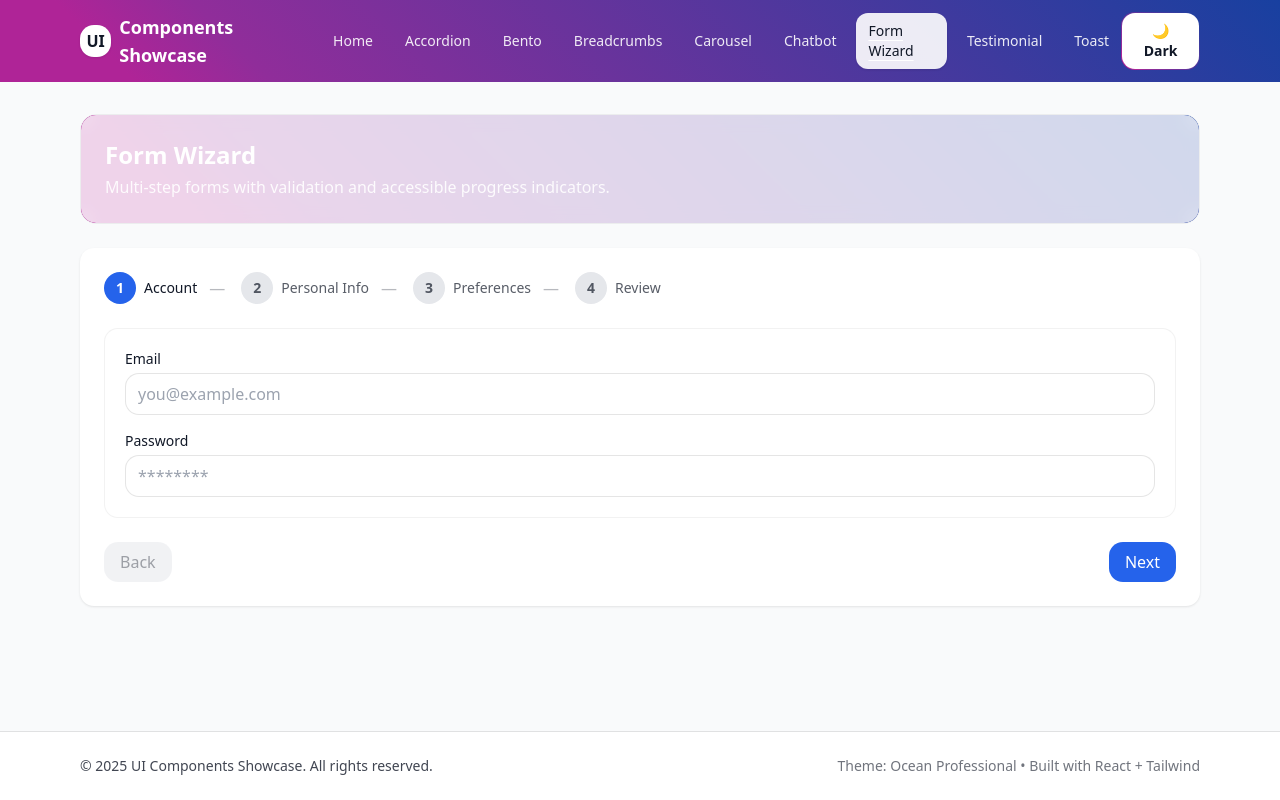
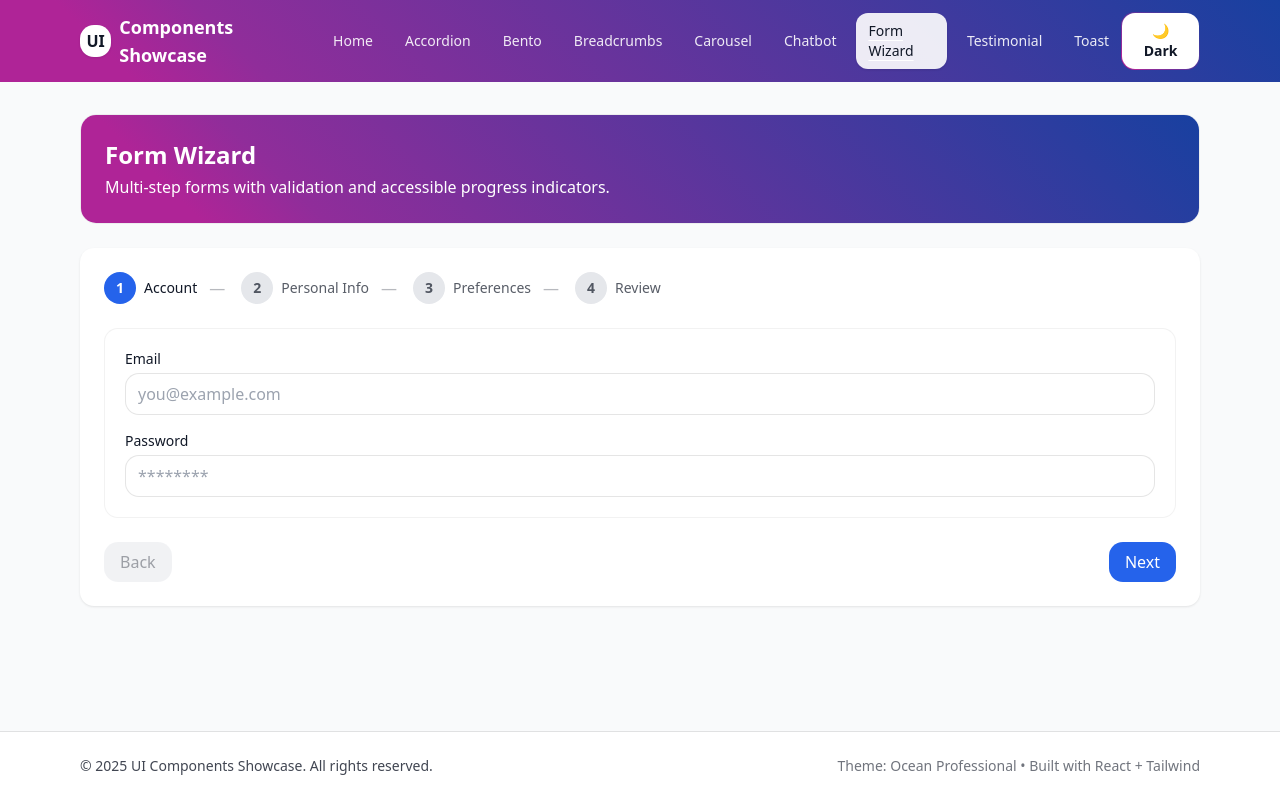
Before and after one commit to kavia-common/ui-components-showcase-3705-3714, a React (Create React App) app in the folder frontend_react_app/: page /form-wizard in a window 1280 px wide. Built offline with nearby package versions, Linux system fonts and the light colour scheme.

Commit message:
Checkpoint 40 - cgb1804199

```diff
--- a/frontend_react_app/src/pages/demos/FormWizardDemo.jsx
+++ b/frontend_react_app/src/pages/demos/FormWizardDemo.jsx
@@ -181,9 +181,9 @@ export default function FormWizardDemoPage() {
     <section className="space-y-6">
       <header className="rounded-2xl overflow-hidden border border-black/5">
         <div className="bg-brand-gradient">
-          <div className="surface-overlay-soft px-6 py-6">
+          <div className="px-6 py-6">
             <h1 className="text-2xl font-bold text-white">Form Wizard</h1>
-            <p className="text-white/90 mt-1">
+            <p className="text-white mt-1">
               Multi-step forms with validation and accessible progress indicators.
             </p>
           </div>
```
Also changed, not shown: 2 other files (tests, documents, lock files or other folders).
